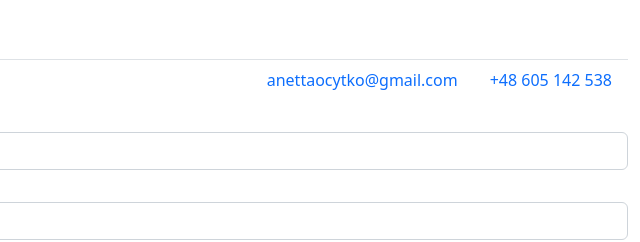
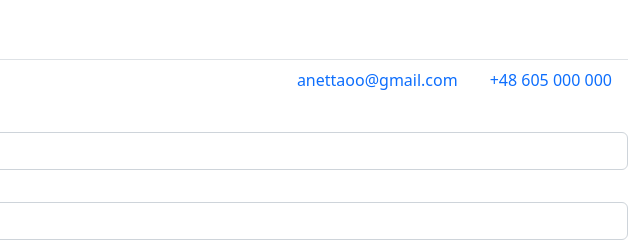
Before and after one commit to EwelinaManiecka/logotherapy, a website built with Parcel: page src/contact.html in a window 1280 px wide. Shown: the top 242 px of the page, 640-1280 px from the left. Built offline with nearby package versions, Linux system fonts and the light colour scheme.

Commit message:
Update contact.html

```diff
--- a/src/contact.html
+++ b/src/contact.html
@@ -4,7 +4,7 @@
     <meta charset="UTF-8">
     <meta http-equiv="X-UA-Compatible" content="IE=edge">
     <meta name="viewport" content="width=device-width, initial-scale=1.0">
-    <title>Anetta Ocytko</title>
+    <title>KTOŚ</title>
     <link href="https://cdn.jsdelivr.net/npm/bootstrap@5.2.2/dist/css/bootstrap.min.css" rel="stylesheet" integrity="sha384-Zenh87qX5JnK2Jl0vWa8Ck2rdkQ2Bzep5IDxbcnCeuOxjzrPF/et3URy9Bv1WTRi" crossorigin="anonymous">
 
 </head>
@@ -23,10 +23,10 @@
   </ul>
   <ul class="nav justify-content-end">
     <li class="nav-item">
-      <a href="mailto:anettaocytko@gmail.com" class="nav-link">anettaocytko@gmail.com</a>
+      <a href="mailto:anettaoo@gmail.com" class="nav-link">anettaoo@gmail.com</a>
     </li>
     <li class="nav-item">
-      <a href="tel:+48605142538" class="nav-link">+48 605 142 538</a>
+      <a href="tel:+48605000000" class="nav-link">+48 605 000 000</a>
     </li>
   </ul>
 </div>
```
